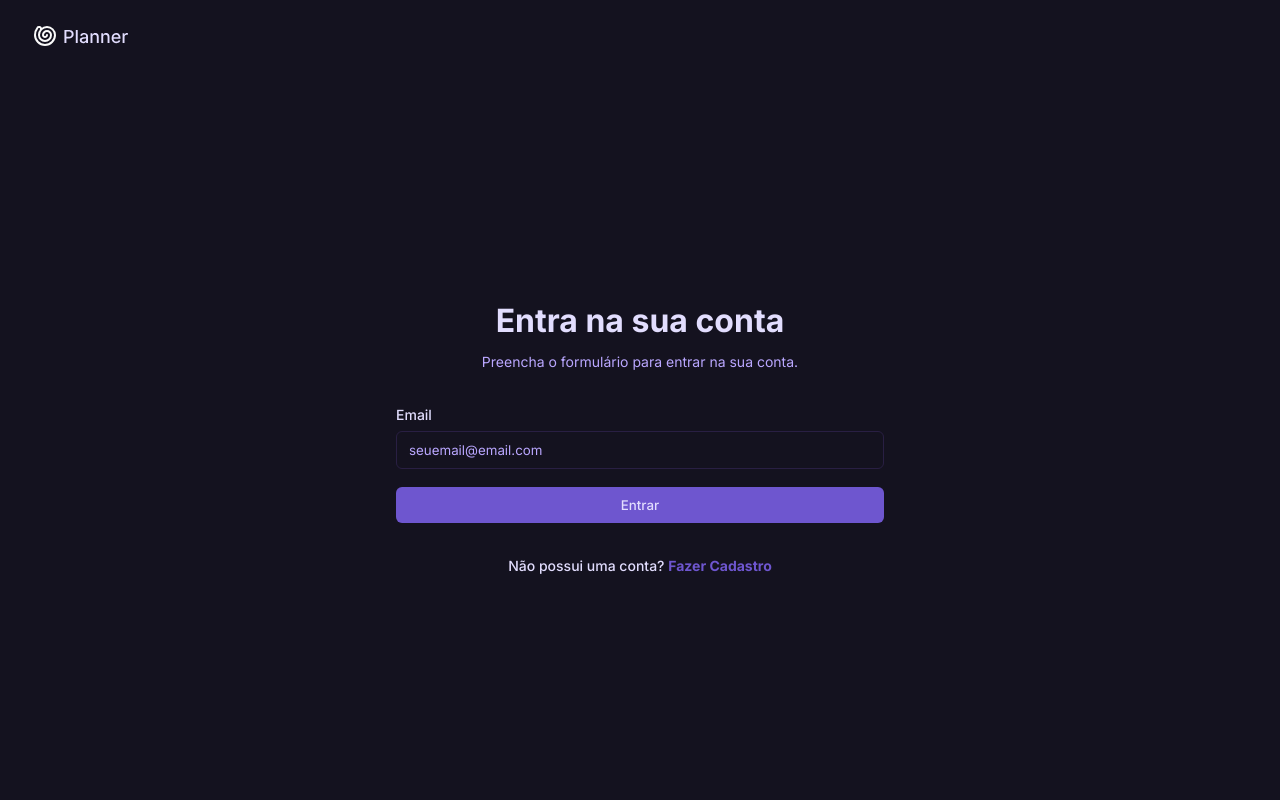
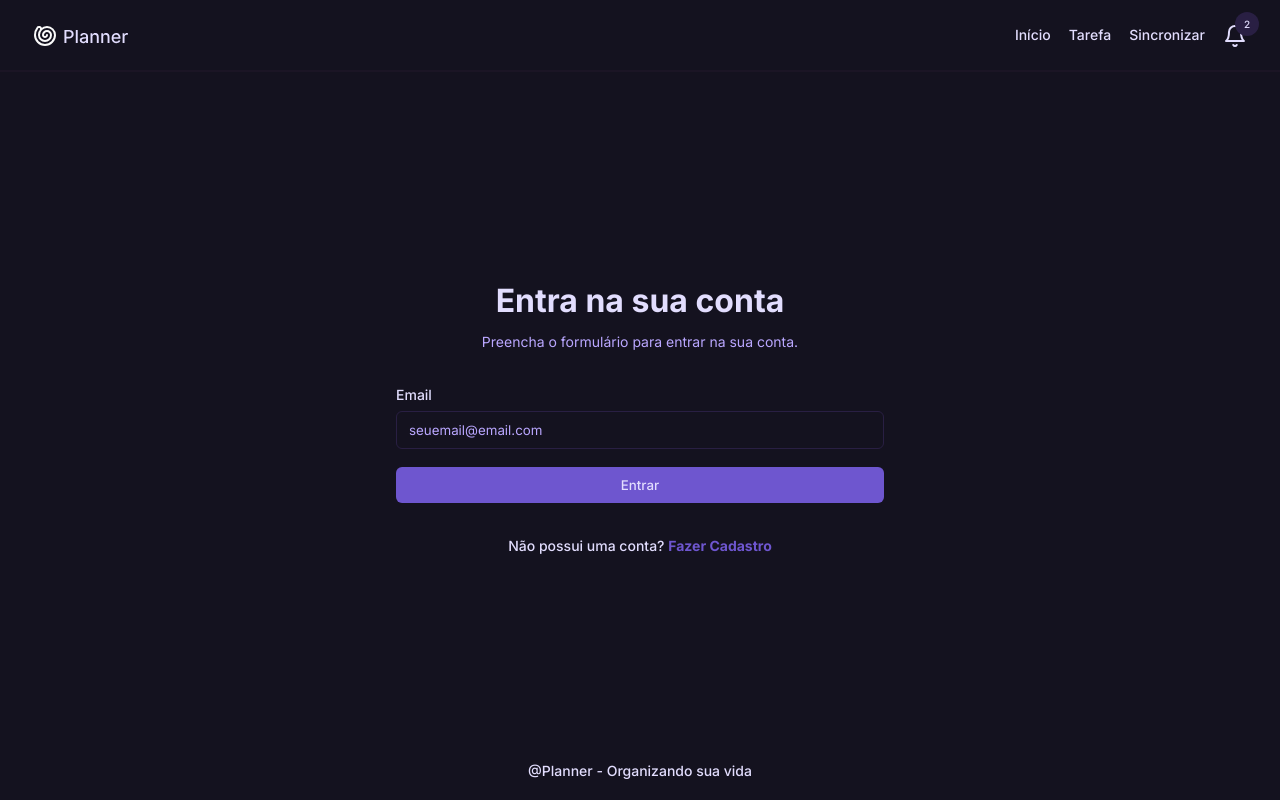
Before and after one commit to reisArthur2602/planner-frontend, a React (Vite) app: page / in a window 1280 px wide. Built offline with nearby package versions, Linux system fonts and the light colour scheme; no server answers.

Commit message:
feat: add footer e nav links ao layout

```diff
--- a/src/components/layout/Layout.tsx
+++ b/src/components/layout/Layout.tsx
@@ -2,6 +2,8 @@ import { ReactNode } from 'react';
 import Logo from '../../assets/logo.svg';
 import * as S from './styles';
 import { Container } from '../../styles/container';
+import { Link } from 'react-router-dom';
+import { BellIcon } from 'lucide-react';
 
 export interface ILayout {
   children: ReactNode;
@@ -13,10 +15,19 @@ export const Layout = ({ children }: ILayout) => {
       <S.LayoutHeader>
         <S.LayoutContent>
           <img src={Logo} alt="logo planner" />
-          <nav></nav>
+          <S.LayoutNav>
+            <Link to="/dashboard">Início</Link>
+            <Link to="/task">Tarefa</Link>
+            <Link to="/sync">Sincronizar</Link>
+            <Link to="/late">
+              <BellIcon size={24} />
+              <span>2</span>
+            </Link>
+          </S.LayoutNav>
         </S.LayoutContent>
       </S.LayoutHeader>
       <Container>{children}</Container>
+      <S.LayoutFooter>@Planner - Organizando sua vida</S.LayoutFooter>
     </S.LayoutContainer>
   );
 };
--- a/src/components/layout/styles.tsx
+++ b/src/components/layout/styles.tsx
@@ -13,6 +13,7 @@ export const LayoutContainer = styled.div`
 export const LayoutHeader = styled.header`
   width: 100%;
   height: 4.5rem;
+  border-bottom: 2px solid var(--violet-800);
 `;
 
 export const LayoutContent = styled(Container)`
@@ -20,3 +21,40 @@ export const LayoutContent = styled(Container)`
   align-items: center;
   justify-content: space-between;
 `;
+
+export const LayoutNav = styled.nav`
+  display: flex;
+  gap: 1.125rem;
+
+  a {
+    transition: all 0.3s;
+    &:hover {
+      color: var(--violet-text-200);
+    }
+    &:last-child {
+      position: relative;
+      span {
+        padding: 0.5rem;
+        background-color: var(--violet-700);
+        border-radius: 50%;
+        font-size: 0.625rem;
+        height: 1.5rem;
+        width: 1.5rem;
+        display: flex;
+        align-items: center;
+        justify-content: center;
+        position: absolute;
+        top: -12px;
+        right: -12px;
+      }
+    }
+  }
+`;
+
+export const LayoutFooter = styled.footer`
+  height: 2.5rem;
+  text-align: center;
+  p {
+    font-size: 0.75rem;
+  }
+`;
```
